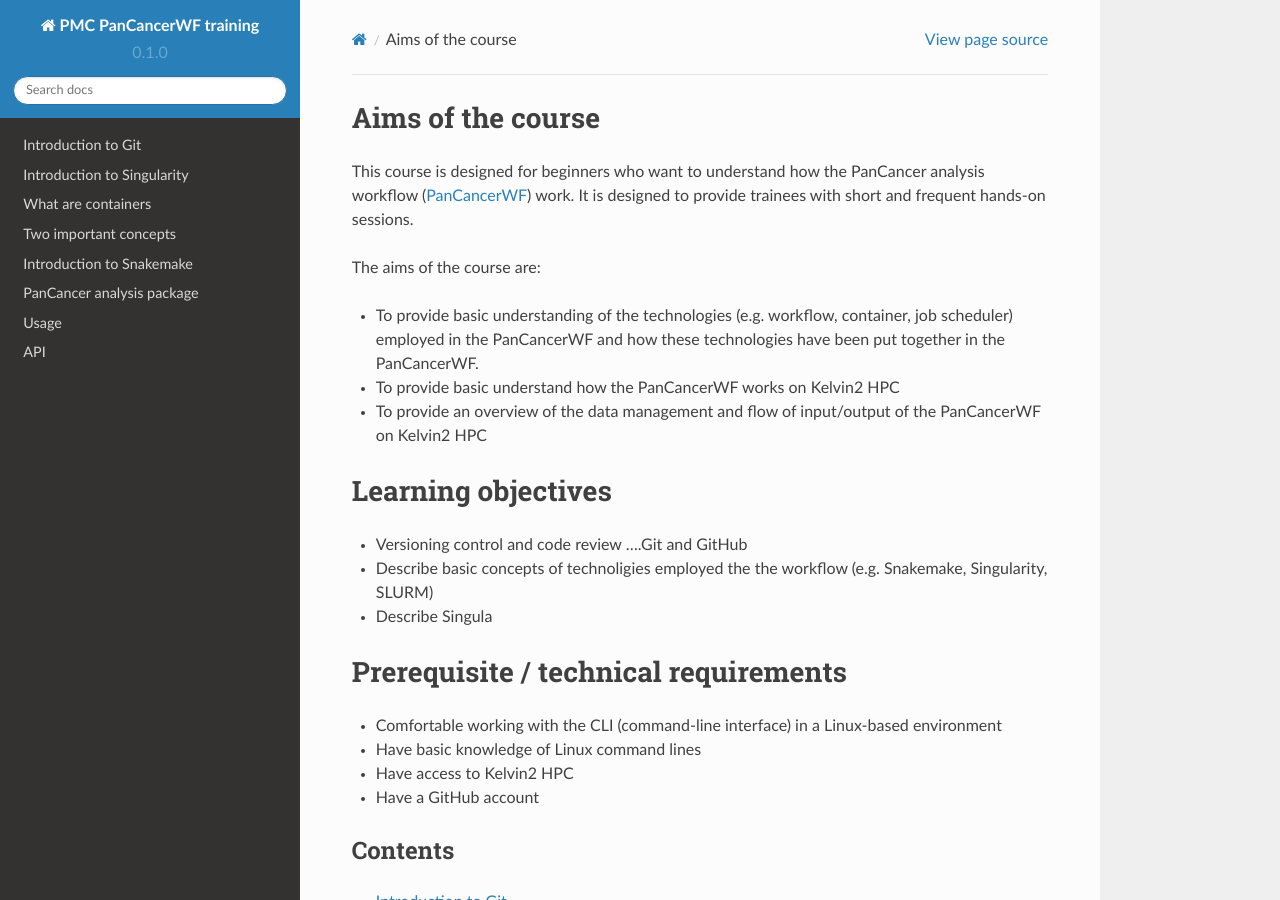
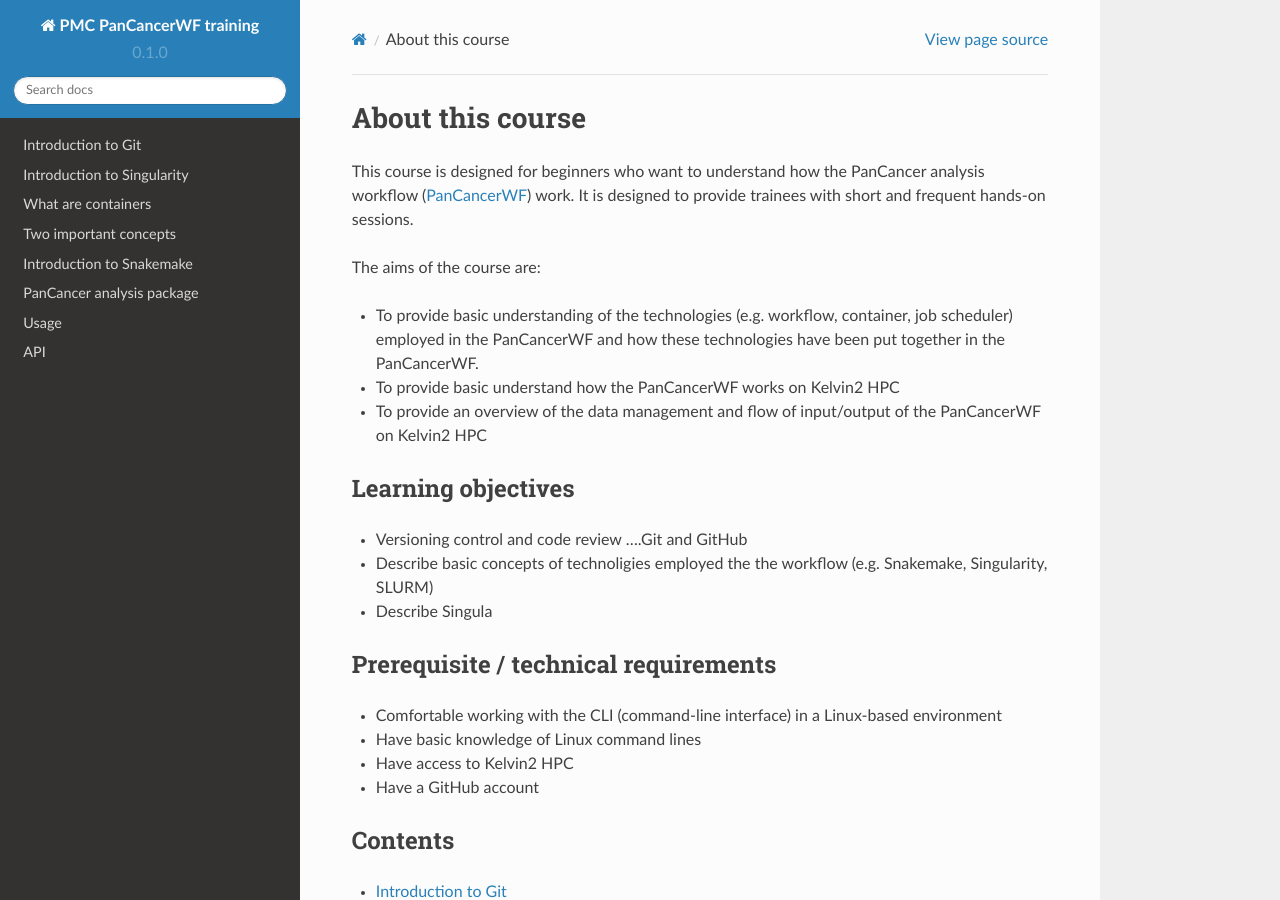
Before and after one commit to sirintra/PMC-PC-training, a Sphinx documentation site: the page built from docs/source/index.rst, in a window 1280 px wide and 900 px high. Built offline with Sphinx 7.4.7 and the Read the Docs theme 2.0.0, drawn with Linux system fonts in a browser that asks for light colours.

Commit message:
Update index.rst

```diff
--- a/docs/source/index.rst
+++ b/docs/source/index.rst
@@ -1,4 +1,4 @@
-Aims of the course
+About this course
 ===================================
 This course is designed for beginners who want to understand how the PanCancer analysis workflow (`PanCancerWF <https://github.com/PMC-QUB-HTS/PanCancer_WF/>`_) work. It is designed to provide trainees with short and frequent hands-on sessions.
 
@@ -10,13 +10,14 @@ The aims of the course are:
 
 
 Learning objectives
-===================================
+----------
 * Versioning control and code review ....Git and GitHub
 * Describe basic concepts of technoligies employed the the workflow (e.g. Snakemake, Singularity, SLURM)
 * Describe Singula
 
+
 Prerequisite / technical requirements
-===================================
+----------
 * Comfortable working with the CLI (command-line interface) in a Linux-based environment
 * Have basic knowledge of Linux command lines
 * Have access to Kelvin2 HPC
```
